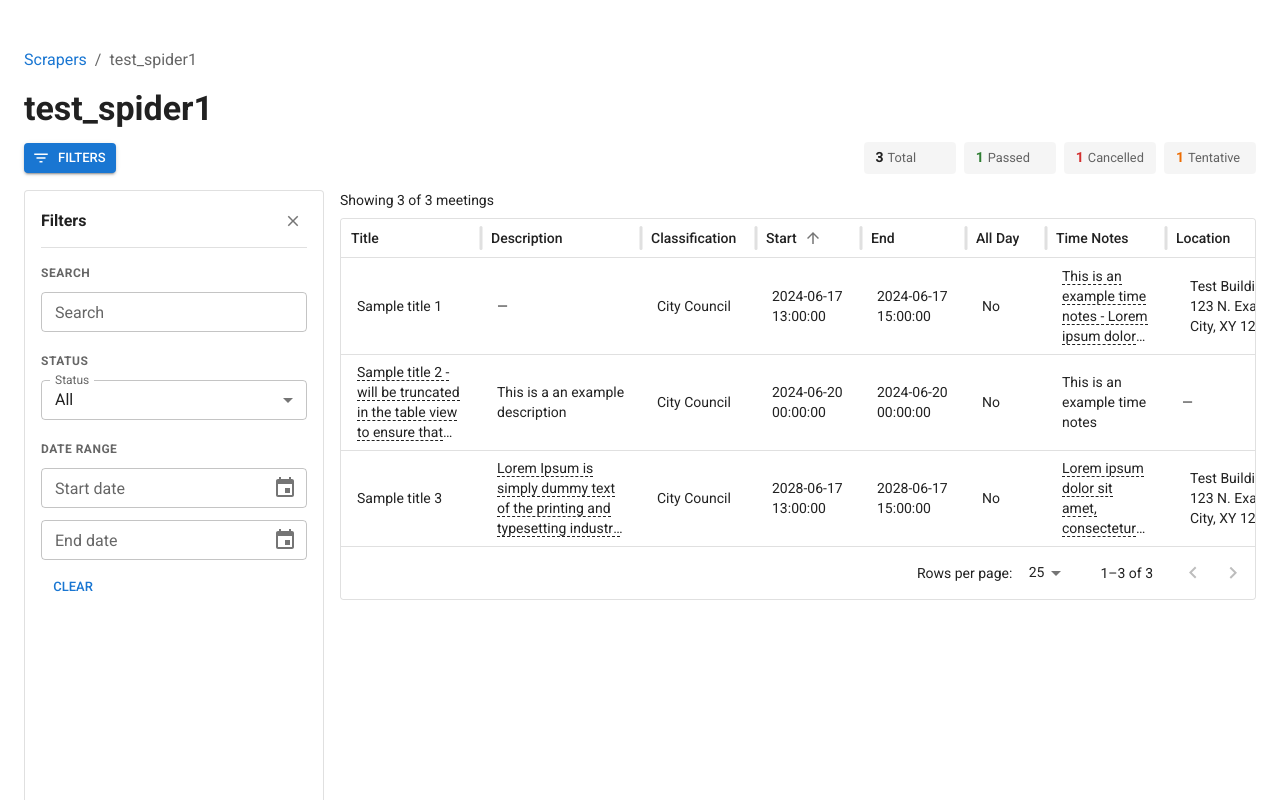
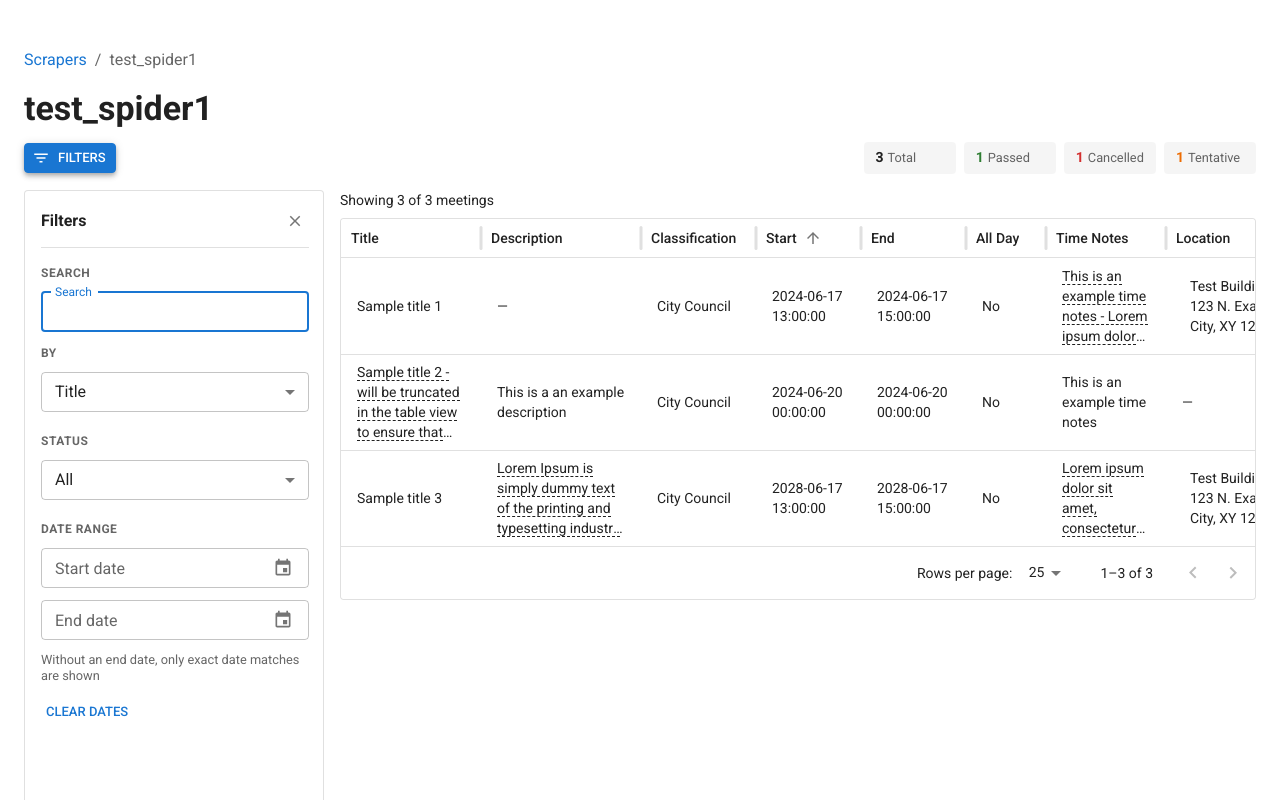
Before and after one commit to DevArtsLab/city-scrapers-meetings-viewer, a Next.js app: page /scrapers/test_spider1 in a window 1280 px wide. Both pictures are taken after a click on the button "FILTERS". Shown: the top 800 px of the page. Built offline with nearby package versions, Linux system fonts and the light colour scheme; what @mui/material-nextjs would draw is missing.

Commit message:
Updated filters panel

```diff
--- a/components/DateRangeFilter.tsx
+++ b/components/DateRangeFilter.tsx
@@ -1,12 +1,22 @@
 "use client";
 
+import { useState } from "react";
 import Alert from "@mui/material/Alert";
+import Box from "@mui/material/Box";
 import Button from "@mui/material/Button";
+import ClickAwayListener from "@mui/material/ClickAwayListener";
+import IconButton from "@mui/material/IconButton";
+import InputAdornment from "@mui/material/InputAdornment";
+import Paper from "@mui/material/Paper";
+import Popper from "@mui/material/Popper";
 import Stack from "@mui/material/Stack";
-import { DatePicker } from "@mui/x-date-pickers/DatePicker";
+import TextField from "@mui/material/TextField";
+import { DateCalendar } from "@mui/x-date-pickers/DateCalendar";
 import { LocalizationProvider } from "@mui/x-date-pickers/LocalizationProvider";
 import { AdapterDayjs } from "@mui/x-date-pickers/AdapterDayjs";
 import dayjs, { Dayjs } from "dayjs";
+import { Typography } from "@mui/material";
+import { CalendarIcon } from "@mui/x-date-pickers";
 
 interface DateRangeFilterProps {
   dateFrom: string;
@@ -14,6 +24,123 @@ interface DateRangeFilterProps {
   onDateFromChange: (value: string) => void;
   onDateToChange: (value: string) => void;
   onClear: () => void;
+}
+
+const DISPLAY_FORMAT = "YYYY/MM/DD";
+
+interface DateFieldProps {
+  label: string;
+  value: string; // canonical "YYYY-MM-DD" or ""
+  onChange: (value: string) => void;
+  minDate?: Dayjs;
+  externalError?: boolean;
+}
+
+function DateField({
+  label,
+  value,
+  onChange,
+  minDate,
+  externalError,
+}: DateFieldProps) {
+  const displayFor = (v: string) => (v ? dayjs(v).format(DISPLAY_FORMAT) : "");
+
+  const [prevValue, setPrevValue] = useState(value);
+  const [text, setText] = useState(displayFor(value));
+  const [touched, setTouched] = useState(false);
+  const [open, setOpen] = useState(false);
+  const [anchorEl, setAnchorEl] = useState<HTMLElement | null>(null);
+
+  if (value !== prevValue) {
+    setPrevValue(value);
+    setText(displayFor(value));
+    setTouched(false);
+  }
+
+  const parsed = text.trim() ? dayjs(text.trim(), DISPLAY_FORMAT, true) : null;
+  const isInvalid =
+    touched && text.trim() !== "" && !(parsed && parsed.isValid());
+
+  // Strips everything but digits, then re-inserts "/" at the right spots as you type
+  function autoFormatDate(raw: string): string {
+    const digits = raw.replace(/\D/g, "").slice(0, 8); // YYYYMMDD, max 8 digits
+    const year = digits.slice(0, 4);
+    const month = digits.slice(4, 6);
+    const day = digits.slice(6, 8);
+
+    if (digits.length <= 4) return year;
+    if (digits.length <= 6) return `${year}/${month}`;
+    return `${year}/${month}/${day}`;
+  }
+
+  const handleTextChange = (raw: string) => {
+    // Only auto-format when the user is adding characters (typing digits),
+    // not deleting — otherwise backspace fights the inserted "/" characters.
+    const formatted = raw.length > text.length ? autoFormatDate(raw) : raw;
+
+    setText(formatted);
+    if (!formatted.trim()) {
+      onChange("");
+      return;
+    }
+    const result = dayjs(formatted.trim(), DISPLAY_FORMAT, true);
+    if (result.isValid()) {
+      onChange(result.format("YYYY-MM-DD"));
+    }
+  };
+
+  return (
+    <Box ref={setAnchorEl} sx={{ position: "relative" }}>
+      <TextField
+        label={label}
+        size="small"
+        fullWidth
+        placeholder={DISPLAY_FORMAT.toLowerCase()}
+        value={text}
+        error={externalError || isInvalid}
+        helperText={isInvalid ? `Use format ${DISPLAY_FORMAT}` : undefined}
+        onChange={(e) => handleTextChange(e.target.value)}
+        onBlur={() => setTouched(true)}
+        slotProps={{
+          input: {
+            endAdornment: (
+              <InputAdornment position="end">
+                <IconButton
+                  size="small"
+                  aria-label={`Open ${label.toLowerCase()} calendar`}
+                  onClick={() => setOpen((prev) => !prev)}
+                  edge="end"
+                >
+                  <CalendarIcon fontSize="small" />
+                </IconButton>
+              </InputAdornment>
+            ),
+          },
+        }}
+      />
+      <Popper
+        open={open}
+        anchorEl={anchorEl}
+        placement="bottom-start"
+        sx={{ zIndex: 1300 }}
+      >
+        <ClickAwayListener onClickAway={() => setOpen(false)}>
+          <Paper elevation={3}>
+            <DateCalendar
+              value={value ? dayjs(value) : null}
+              minDate={minDate}
+              onChange={(val: Dayjs | null) => {
+                if (val && val.isValid()) {
+                  onChange(val.format("YYYY-MM-DD"));
+                }
+                setOpen(false);
+              }}
+            />
+          </Paper>
+        </ClickAwayListener>
+      </Popper>
+    </Box>
+  );
 }
 
 export default function DateRangeFilter({
@@ -31,38 +158,36 @@ export default function DateRangeFilter({
   return (
     <LocalizationProvider dateAdapter={AdapterDayjs}>
       <Stack spacing={1.5}>
-        <DatePicker
+        <DateField
           label="Start date"
-          value={fromValue}
-          onChange={(val: Dayjs | null) =>
-            onDateFromChange(val ? val.format("YYYY-MM-DD") : "")
-          }
-          format="YYYY/MM/DD"
-          slotProps={{ textField: { size: "small", fullWidth: true } }}
+          value={dateFrom}
+          onChange={onDateFromChange}
         />
-        <DatePicker
+        <DateField
           label="End date"
-          value={toValue}
+          value={dateTo}
+          onChange={onDateToChange}
           minDate={fromValue ?? undefined}
-          onChange={(val: Dayjs | null) =>
-            onDateToChange(val ? val.format("YYYY-MM-DD") : "")
-          }
-          format="YYYY/MM/DD"
-          slotProps={{
-            textField: {
-              size: "small",
-              fullWidth: true,
-              error: endDateIsBeforeStartDate,
-            },
+          externalError={endDateIsBeforeStartDate}
+        />
+        <Typography
+          variant="caption"
+          sx={{
+            color: "text.secondary",
+            display: "block",
+            fontSize: "0.80rem",
+            lineHeight: 1.3,
           }}
-        />
+        >
+          Without an end date, only exact date matches are shown
+        </Typography>
         {endDateIsBeforeStartDate && (
           <Alert severity="error" sx={{ py: 0 }}>
             End date must be after start date
           </Alert>
         )}
         <Button size="small" onClick={onClear} sx={{ alignSelf: "flex-start" }}>
-          Clear
+          Clear Dates
         </Button>
       </Stack>
     </LocalizationProvider>
--- a/components/FilterButton.tsx
+++ b/components/FilterButton.tsx
@@ -32,12 +32,29 @@ export default function FilterButton({
 }: FilterButtonProps) {
   return (
     <Button
-      variant={open ? "contained" : "outlined"}
+      variant="outlined"
       size="small"
+      disableRipple
       onClick={onToggle}
       startIcon={<FilterIcon />}
       aria-expanded={open}
       aria-controls={panelId}
+      sx={{
+        color: open ? "primary.contrastText" : "primary.main",
+        bgcolor: open ? "primary.main" : "transparent",
+        borderColor: "primary.main",
+        boxShadow: open
+          ? "0px 2px 4px -1px rgba(0,0,0,0.2), 0px 4px 5px 0px rgba(0,0,0,0.14), 0px 1px 10px 0px rgba(0,0,0,0.12)"
+          : "none",
+        transition: (theme) =>
+          theme.transitions.create(
+            ["background-color", "color", "box-shadow"],
+            { duration: 150 }
+          ),
+        "&:hover": {
+          bgcolor: open ? "primary.dark" : "action.hover",
+        },
+      }}
     >
       Filters
     </Button>
--- a/components/FiltersPanel.tsx
+++ b/components/FiltersPanel.tsx
@@ -1,11 +1,13 @@
 "use client";
 
+import { useRef } from "react";
 import Box from "@mui/material/Box";
 import Divider from "@mui/material/Divider";
 import IconButton from "@mui/material/IconButton";
 import Typography from "@mui/material/Typography";
 
 const PANEL_WIDTH = 300;
+const TRANSITION_MS = 280;
 
 interface FiltersPanelProps {
   /** Whether the panel is expanded. Controlled by the parent. */
@@ -16,6 +18,8 @@ interface FiltersPanelProps {
   id?: string;
   /** Heading shown at the top of the panel. */
   title?: string;
+  /** Ref to the button that toggles this panel, so focus can return to it on close. */
+  triggerRef?: React.RefObject<HTMLElement>;
   /** Filter sections. Empty for now; future tickets compose them in. */
   children?: React.ReactNode;
 }
@@ -25,43 +29,75 @@ export default function FiltersPanel({
   onClose,
   id,
   title = "Filters",
+  triggerRef,
   children,
 }: FiltersPanelProps) {
-  // Rendered conditionally (no transition) so it opens and closes instantly,
-  // matching the meeting detail panel.
-  if (!open) return null;
+  const panelRef = useRef<HTMLElement>(null);
+
+  const handleClose = () => {
+    // If focus is currently inside the panel, move it out before hiding —
+    // otherwise it can get "stuck" on an invisible, unfocusable element.
+    const active = document.activeElement;
+    if (
+      panelRef.current &&
+      active instanceof HTMLElement &&
+      panelRef.current.contains(active)
+    ) {
+      if (triggerRef?.current) {
+        triggerRef.current.focus();
+      } else {
+        active.blur();
+      }
+    }
+    onClose();
+  };
 
   return (
     <Box
       id={id}
+      ref={panelRef}
       component="section"
       role="region"
       aria-label={title}
+      aria-hidden={!open}
       onKeyDown={(e) => {
-        if (e.key === "Escape") onClose();
+        if (e.key === "Escape") handleClose();
       }}
       sx={{
         flexShrink: 0,
-        // Pushes the table sideways on wider screens; stacks above it on
-        // mobile so the (narrow) card list is never squished.
-        width: { xs: "100%", sm: PANEL_WIDTH },
-        mr: { sm: 2 },
-        mb: { xs: 2, sm: 0 },
+        width: { xs: "100%", sm: open ? PANEL_WIDTH : 0 },
+        mr: { sm: open ? 2 : 0 },
+        mb: { xs: open ? 2 : 0, sm: 0 },
+        maxHeight: { xs: open ? 2000 : 0, sm: "none" },
+        opacity: open ? 1 : 0,
+        transform: open ? "translateX(0)" : "translateX(-6px)",
+        pointerEvents: open ? "auto" : "none",
+        visibility: open ? "visible" : "hidden",
+        transition: (theme) =>
+          [
+            theme.transitions.create(["width", "margin", "max-height"], {
+              duration: TRANSITION_MS,
+              easing: theme.transitions.easing.easeInOut,
+            }),
+            theme.transitions.create(["opacity", "transform"], {
+              duration: TRANSITION_MS * 0.7,
+              easing: theme.transitions.easing.easeOut,
+              delay: open ? TRANSITION_MS * 0.3 : 0,
+            }),
+          ].join(", "),
         border: "1px solid",
         borderColor: "divider",
         borderRadius: 1,
         bgcolor: "background.paper",
         display: "flex",
         flexDirection: "column",
-        // Full-height sidebar on desktop (mirrors the detail panel); natural
-        // block height on mobile where it stacks above the table.
         position: { sm: "sticky" },
         top: { sm: 16 },
         height: { sm: "calc(100vh - 32px)" },
         overflow: "hidden",
       }}
     >
-      <Box sx={{ p: 2, pb: 1.5, flexShrink: 0 }}>
+      <Box sx={{ p: 2, pb: 1.5, flexShrink: 0, width: { sm: PANEL_WIDTH } }}>
         <Box
           sx={{
             display: "flex",
@@ -77,7 +113,11 @@ export default function FiltersPanel({
           >
             {title}
           </Typography>
-          <IconButton size="small" onClick={onClose} aria-label="Close filters">
+          <IconButton
+            size="small"
+            onClick={handleClose}
+            aria-label="Close filters"
+          >
             <svg
               width="18"
               height="18"
@@ -92,7 +132,17 @@ export default function FiltersPanel({
         <Divider />
       </Box>
 
-      <Box sx={{ flex: 1, overflowY: "auto", px: 2, pb: 2 }}>{children}</Box>
+      <Box
+        sx={{
+          flex: 1,
+          overflowY: "auto",
+          px: 2,
+          pb: 2,
+          width: { sm: PANEL_WIDTH },
+        }}
+      >
+        {children}
+      </Box>
     </Box>
   );
 }
--- a/components/MeetingFilters.tsx
+++ b/components/MeetingFilters.tsx
@@ -1,14 +1,18 @@
 "use client";
 
+import { useEffect, useRef } from "react";
 import MenuItem from "@mui/material/MenuItem";
 import Stack from "@mui/material/Stack";
 import TextField from "@mui/material/TextField";
 import Typography from "@mui/material/Typography";
 import DateRangeFilter from "@/components/DateRangeFilter";
 import {
+  SEARCH_FIELD_OPTIONS,
   STATUS_OPTIONS,
   type MeetingFiltersState,
 } from "@/hooks/useMeetingFilters";
+import { IconButton, InputAdornment } from "@mui/material";
+import { ClearIcon } from "@mui/x-date-pickers";
 
 function FilterSection({
   label,
@@ -42,11 +46,26 @@ function FilterSection({
  */
 export default function MeetingFilters({
   filters,
+  open,
 }: {
   filters: MeetingFiltersState;
+
+  open: boolean;
 }) {
+  const searchInputRef = useRef<HTMLInputElement>(null);
+
+  useEffect(() => {
+    if (open) {
+      // Small delay lets the panel's open transition/layout settle first,
+      // so focusing doesn't fight the width/opacity animation.
+      const timer = setTimeout(() => searchInputRef.current?.focus(), 50);
+      return () => clearTimeout(timer);
+    }
+  }, [open]);
+
   return (
     <Stack spacing={2.5} sx={{ pt: 0.5 }}>
+      <Stack spacing={1.5}>
         <FilterSection label="Search">
           <TextField
             label="Search"
@@ -54,12 +73,45 @@ export default function MeetingFilters({
             fullWidth
             value={filters.search}
             onChange={(e) => filters.setSearch(e.target.value)}
+            inputRef={searchInputRef}
+            slotProps={{
+              input: {
+                endAdornment: filters.search && (
+                  <InputAdornment position="end">
+                    <IconButton
+                      size="small"
+                      aria-label="Clear search"
+                      onClick={() => filters.setSearch("")}
+                      edge="end"
+                    >
+                      <ClearIcon fontSize="small" />
+                    </IconButton>
+                  </InputAdornment>
+                ),
+              },
+            }}
           />
         </FilterSection>
 
+        <FilterSection label="By">
+          <TextField
+            size="small"
+            select
+            fullWidth
+            value={filters.searchField}
+            onChange={(e) => filters.setSearchField(e.target.value)}
+          >
+            {SEARCH_FIELD_OPTIONS.map((option) => (
+              <MenuItem key={option.value} value={option.value}>
+                {option.label}
+              </MenuItem>
+            ))}
+          </TextField>
+        </FilterSection>
+      </Stack>
+
       <FilterSection label="Status">
         <TextField
-          label="Status"
           size="small"
           select
           fullWidth
--- a/components/ScraperWorkspace.tsx
+++ b/components/ScraperWorkspace.tsx
@@ -40,7 +40,7 @@ export default function ScraperWorkspace({
           open={filtersOpen}
           onClose={() => setFiltersOpen(false)}
         >
-          <MeetingFilters filters={filters} />
+          <MeetingFilters filters={filters} open={filtersOpen} />
         </FiltersPanel>
 
         {/* Only this region is pushed when the panel opens. */}
--- a/components/ScrapersTable.tsx
+++ b/components/ScrapersTable.tsx
@@ -27,7 +27,9 @@ const columns: GridColDef[] = [
     flex: 1.5,
     minWidth: 160,
     renderCell: ({ value }) => (
-      <Box sx={{ whiteSpace: "normal", wordBreak: "break-word", width: "100%" }}>
+      <Box
+        sx={{ whiteSpace: "normal", wordBreak: "break-word", width: "100%" }}
+      >
         <MuiLink
           component={NextLink}
           href={`/scrapers/${value}`}
--- a/data/scrapers/test_spider2.json
+++ b/data/scrapers/test_spider2.json
@@ -2,7 +2,7 @@
   {
     "title": "Sample title with 10 links",
     "description": "This record has 10 links to test the link limit display.",
-    "classification": "Board",
+    "classification": "Co",
     "start": "2024-07-01 10:00:00",
     "end": "2024-07-01 12:00:00",
     "all_day": false,
--- a/hooks/useMeetingFilters.ts
+++ b/hooks/useMeetingFilters.ts
@@ -11,12 +11,22 @@ export const STATUS_OPTIONS = [
   { value: "tentative", label: "Tentative" },
 ];
 
+export const SEARCH_FIELD_OPTIONS = [
+  { value: "title", label: "Title" },
+  { value: "description", label: "Description" },
+  { value: "time_notes", label: "Time Notes" },
+  { value: "location", label: "Location" },
+  { value: "source", label: "Source" },
+];
+
 export interface MeetingFiltersState {
   search: string;
+  searchField: string;
   statusFilter: string;
   dateFrom: string;
   dateTo: string;
   setSearch: (value: string) => void;
+  setSearchField: (value: string) => void;
   setStatusFilter: (value: string) => void;
   setDateFrom: (value: string) => void;
   setDateTo: (value: string) => void;
@@ -32,6 +42,24 @@ function parseLocalDate(s: string): Date | null {
   return isNaN(date.getTime()) ? null : date;
 }
 
+// Pulls the raw text for a given field so search only looks at that column
+function getFieldValue(record: MeetingRecord, field: string): string {
+  switch (field) {
+    case "title":
+      return record.title ?? "";
+    case "description":
+      return record.description ?? "";
+    case "time_notes":
+      return record.time_notes ?? "";
+    case "location":
+      return locationText(record) ?? "";
+    case "source":
+      return record.source ?? "";
+    default:
+      return "";
+  }
+}
+
 /**
  * Owns the search / status / date-range filter state and applies it to the
  * given records. Lifted out of the table so the filter controls can live in
@@ -41,6 +69,7 @@ export function useMeetingFilters(
   records: MeetingRecord[]
 ): MeetingFiltersState {
   const [search, setSearch] = useState("");
+  const [searchField, setSearchField] = useState("title");
   const [statusFilter, setStatusFilter] = useState("all");
   const [dateFrom, setDateFrom] = useState("");
   const [dateTo, setDateTo] = useState("");
@@ -76,29 +105,21 @@ export function useMeetingFilters(
 
     if (query) {
       filtered = filtered.filter((r) =>
-        [
-          r.title,
-          r.description,
-          r.classification,
-          r.time_notes,
-          r.status,
-          locationText(r),
-        ]
-          .join(" ")
-          .toLowerCase()
-          .includes(query)
+        getFieldValue(r, searchField).toLowerCase().includes(query)
       );
     }
 
     return filtered;
-  }, [records, search, statusFilter, dateFrom, dateTo]);
+  }, [records, search, searchField, statusFilter, dateFrom, dateTo]);
 
   return {
     search,
+    searchField,
     statusFilter,
     dateFrom,
     dateTo,
     setSearch,
+    setSearchField,
     setStatusFilter,
     setDateFrom,
     setDateTo,
```
Lines whose indentation alone changed are shown as unchanged.
